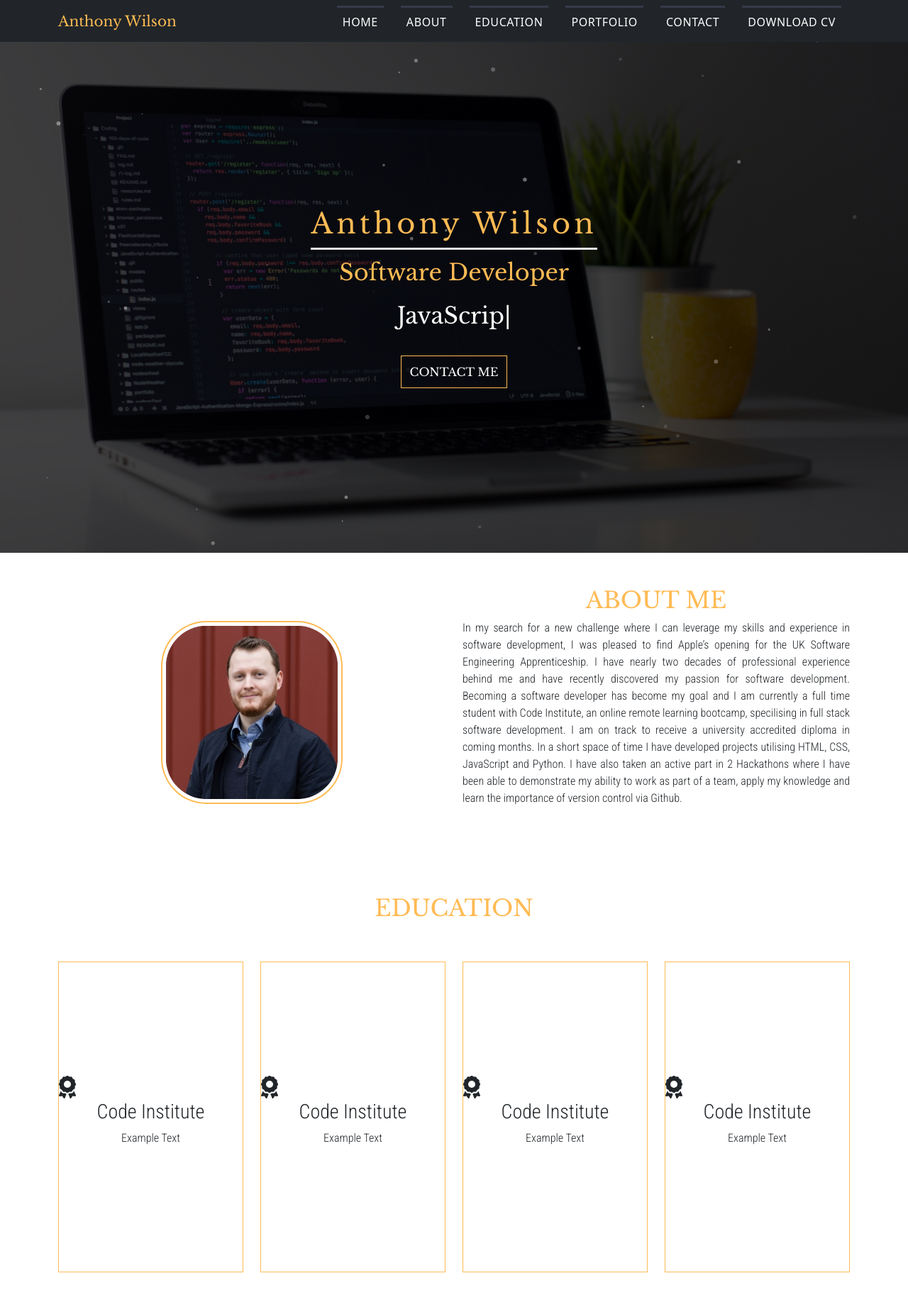
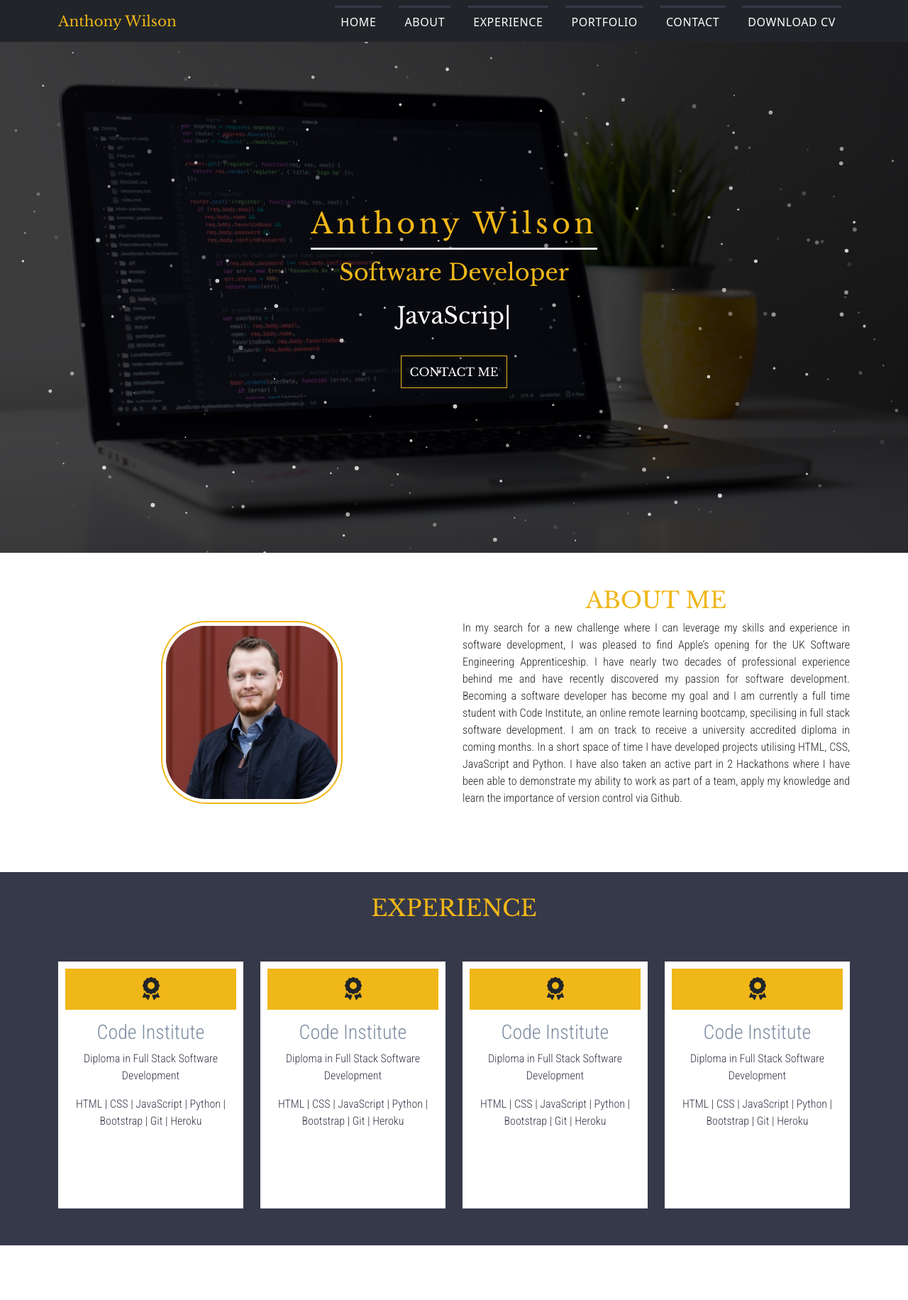
Before and after one commit to Tonywilson1211/My_Resume, a React (Create React App) app: page / in a window 1280 px wide. Shown: the top 1832 px of the page at 71% size. After the commit the page ends 1755 px from the top, so only its background shows below. Built offline with nearby package versions, Linux system fonts and the light colour scheme.

Commit message:
add text and styling to experience section

```diff
--- a/src/App.css
+++ b/src/App.css
@@ -4,10 +4,10 @@
   --color-primary: #7380ec;
   --color-danger: #ff7782;
   --color-success: #41f1b6;
-  --color-warning: #ffbb55;
+  --color-warning: #f0b719;
   --color-white: #fff;
   --color-info-dark: #7d8da1;
-  --color-info-light: #dce1eb;
+  --color-info-light: #f4f4f4;
   --color-dark: #363949;
   --color-light: #rgba(132, 139, 200, 0.18);
   --color-primary-variant: #111e88;
@@ -204,8 +204,14 @@ nav ul li {
 /******** EDUCATION *******/
 
 .box {
-  padding: 10rem 0;
-  border: 1px solid var(--color-warning);
+  padding: 10px;
+  height: 22rem;
+  background: var(--color-white);
+  border-bottom: 4px solid var(--color-dark);
+}
+
+.box:hover {
+  border-bottom: 4px solid var(--color-warning);
 }
 
 .box h3, p {
@@ -215,8 +221,7 @@ nav ul li {
 }
 
 .education {
-  background: var(--color-light);
-
+  background: var(--color-dark);
 }
 
 .education h1 {
@@ -227,3 +232,19 @@ nav ul li {
   color: var(--color-warning);
   text-transform: uppercase;
 }
+
+.education h3 {
+  color: var(--color-info-dark);
+}
+
+.education p {
+  color: var(--color-dark);
+}
+
+.circle {
+  padding: 0.75rem 0;
+  text-align: center;
+  background: var(--color-warning);
+  margin-bottom: 15px;
+  z-index: 2;
+}
--- a/src/components/Education.js
+++ b/src/components/Education.js
@@ -6,7 +6,7 @@ import { faAward } from "@fortawesome/free-solid-svg-icons";
 const Education = () => {
   return (
     <div className='education'>
-        <h1>Education</h1>
+        <h1>Experience</h1>
         <div className='py-5'>
             <div className='container'>
                 <div className='row'>
@@ -14,28 +14,32 @@ const Education = () => {
                         <div className='box'>
                             <div className='circle'><FontAwesomeIcon icon={faAward} size="2x" /></div>
                             <h3>Code Institute</h3>
-                            <p>Example Text</p>
+                            <p>Diploma in Full Stack Software Development</p>
+                            <p>HTML | CSS | JavaScript | Python | Bootstrap | Git | Heroku</p>
                         </div>
                     </div>
                     <div className='col-md-3 col-sm-6'>
                         <div className='box'>
                             <div className='circle'><FontAwesomeIcon icon={faAward} size="2x" /></div>
                             <h3>Code Institute</h3>
-                            <p>Example Text</p>
+                            <p>Diploma in Full Stack Software Development</p>
+                            <p>HTML | CSS | JavaScript | Python | Bootstrap | Git | Heroku</p>
                         </div>
                     </div>
                     <div className='col-md-3 col-sm-6'>
                         <div className='box'>
                             <div className='circle'><FontAwesomeIcon icon={faAward} size="2x" /></div>
                             <h3>Code Institute</h3>
-                            <p>Example Text</p>
+                            <p>Diploma in Full Stack Software Development</p>
+                            <p>HTML | CSS | JavaScript | Python | Bootstrap | Git | Heroku</p>
                         </div>
                     </div>
                     <div className='col-md-3 col-sm-6'>
                         <div className='box'>
                             <div className='circle'><FontAwesomeIcon icon={faAward} size="2x" /></div>
                             <h3>Code Institute</h3>
-                            <p>Example Text</p>
+                            <p>Diploma in Full Stack Software Development</p>
+                            <p>HTML | CSS | JavaScript | Python | Bootstrap | Git | Heroku</p>
                         </div>
                     </div>
                 </div>
--- a/src/components/Navbar.js
+++ b/src/components/Navbar.js
@@ -21,7 +21,7 @@ const Navbar = () => {
                         <a className="nav-link" href="#">About</a>
                     </li>
                     <li className="nav-item">
-                        <a className="nav-link" href="#">Education</a>
+                        <a className="nav-link" href="#">Experience</a>
                     </li>
                     <li className="nav-item">
                         <a className="nav-link" href="#">Portfolio</a>
--- a/src/components/Particle.jsx
+++ b/src/components/Particle.jsx
@@ -26,19 +26,19 @@ function Particle () {
                 fpsLimit: 60,
                 interactivity: {
                     events: {
-                        onClick: { enable: true, mode: "attract" },
+                        onClick: { enable: true, mode: "repulse" },
                         onHover: {
                             enable: true,
                             mode: "attract",
                         }
                     },
                     modes: {
-                    attract: { distance: 500 }
+                    attract: { distance: 400 }
                     }
                 },
                 particles: {
                     number: {
-                        value: 25,
+                        value: 200,
                         density: {
                             enable: true,
                             value_area: 500
@@ -47,26 +47,24 @@ function Particle () {
                     move: {
                         direction: "none",
                         enable: true,
-                        outModes: "out",
-                        random: true,
-                        speed: 1,
+                        outModes: "in",
+                        random: false,
+                        speed: 0.5,
                         straight: true
                     },
                     shape: {
                         type: "circle",
                         stroke: {
-                            width: 0.1,
-                            color: "##ffbb55"
+                            width: 0,
                         },
                     },
                     opacity: {
-                        value: 0.4,
+                        value: 0.8,
                         random: true,
                         anim: {
                             enable: true,
                             speed: 1,
-                            opacity_min: 0.1,
-                            sync: false
+                            sync: true
                         }
                     },
                     size: {
```
